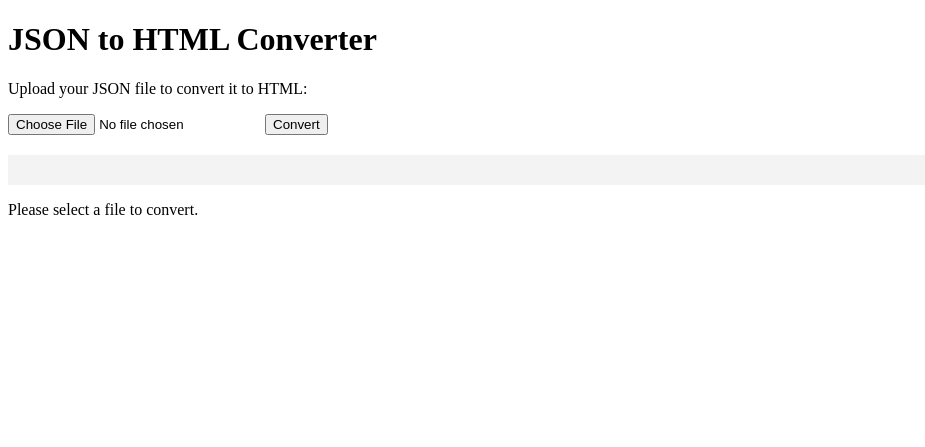
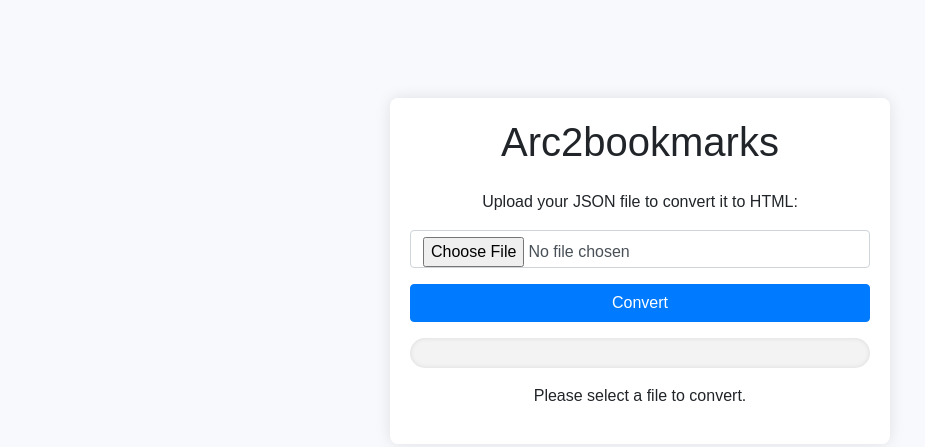
Before and after one commit to mssjwddplu/Arc2bookmarks, a plain HTML site: page index.html in a window 1280 px wide. Shown: the whole page, without its empty margins (0-925 px from the left). Drawn offline with nearby package versions, Linux system fonts and the light colour scheme.

Commit message:
修改下样式

```diff
--- a/index.html
+++ b/index.html
@@ -3,23 +3,26 @@
 <head>
     <meta charset="UTF-8">
     <meta name="viewport" content="width=device-width, initial-scale=1.0">
-    <title>JSON to HTML Converter</title>
+    <title>Arc2bookmarks - JSON to HTML Converter</title>
+    <link rel="stylesheet" href="https://stackpath.bootstrapcdn.com/bootstrap/4.5.2/css/bootstrap.min.css">
     <link rel="stylesheet" href="/static/styles.css">
     <script src="https://code.jquery.com/jquery-3.5.1.min.js"></script>
     <script src="/static/main.js"></script>
 </head>
 <body>
-    <h1>JSON to HTML Converter</h1>
-    <p>Upload your JSON file to convert it to HTML:</p>
-    <form id="upload-form">
-        <input type="file" id="jsonInput">
-        <button type="submit">Convert</button>
-    </form>
-    <!-- Progress Bar -->
-    <div class="progress-container">
-        <div id="upload-progress-bar" class="progress-bar"></div>
+    <div class="container mt-5">
+        <h1 class="text-center mb-4">Arc2bookmarks</h1>
+        <p class="text-center">Upload your JSON file to convert it to HTML:</p>
+        <form id="upload-form">
+            <input type="file" id="jsonInput" class="form-control mb-3">
+            <button type="submit" class="btn btn-primary btn-block">Convert</button>
+        </form>
+        <!-- Progress Bar -->
+        <div class="progress-container mt-3">
+            <div id="upload-progress-bar" class="progress-bar"></div>
+        </div>
+        <p id="upload-status" class="mt-3 text-center">Please select a file to convert.</p>
+        <a id="downloadLink" class="btn btn-success btn-block mt-3" style="display:none;">Download HTML</a>
     </div>
-    <p id="upload-status">Please select a file to convert.</p>
-    <a id="downloadLink" style="display:none;">Download HTML</a>
 </body>
 </html>
--- a/static/styles.css
+++ b/static/styles.css
@@ -1,7 +1,24 @@
+body {
+    font-family: 'Arial', sans-serif;
+    background-color: #f7f9fc;
+    padding-top: 50px;
+}
+
+.container {
+    max-width: 500px;
+    background-color: #fff;
+    padding: 20px;
+    border-radius: 8px;
+    box-shadow: 0px 0px 15px rgba(0, 0, 0, 0.1);
+}
+
 .progress-container {
     width: 100%;
     background-color: #f3f3f3;
     margin-top: 20px;
+    border-radius: 15px;
+    overflow: hidden;
+    box-shadow: inset 0px 0px 5px rgba(0, 0, 0, 0.1);
 }
 
 .progress-bar {
@@ -10,5 +27,6 @@
     text-align: center;
     line-height: 30px;
     color: white;
-    background-color: #4CAF50;
+    background-color: #007BFF; /* 使用Bootstrap的主要颜色 */
+    transition: width 0.3s ease-in-out;
 }
```
